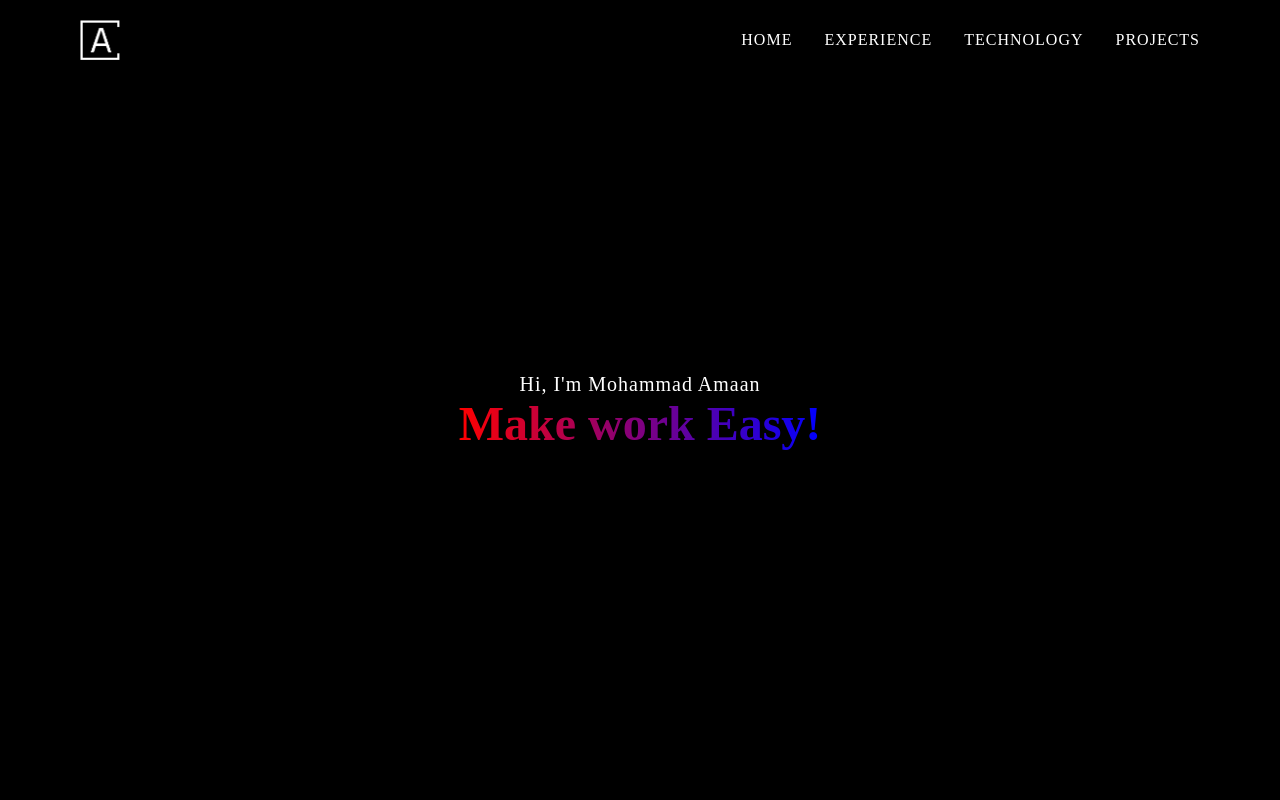
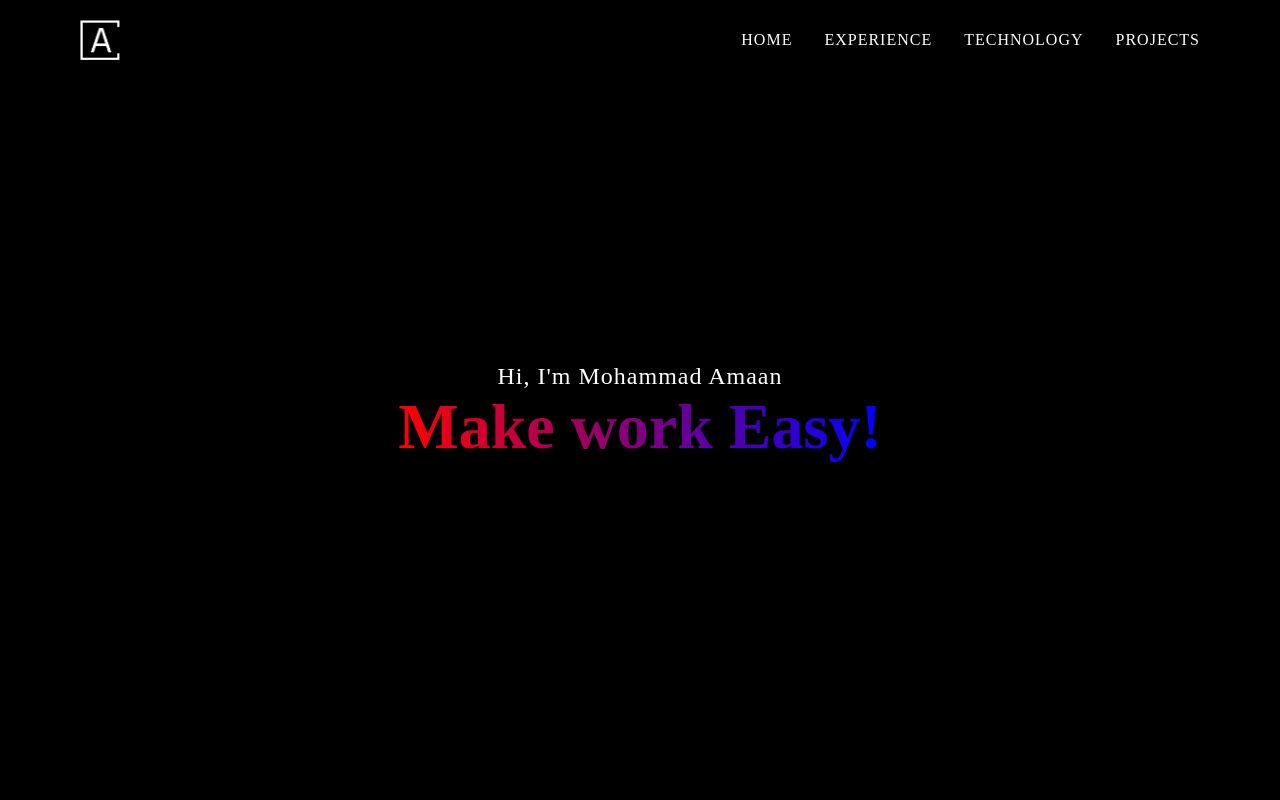
Before and after one commit to WebGrasper/my_portfolio, a Next.js app: page / in a window 1280 px wide. Shown: the top 800 px of the page. Built offline with nearby package versions, Linux system fonts and the light colour scheme; a web font is replaced by a local one.

Commit message:
fix minor issues

```diff
--- a/styles/Home.module.css
+++ b/styles/Home.module.css
@@ -26,7 +26,7 @@
 
 .name {
   color: white;
-  font-size: 1.25rem;
+  font-size: 1.5rem;
 }
 
 .animatedText {
@@ -34,9 +34,9 @@
   background-clip: text;
   -webkit-background-clip: text;
   color: transparent;
-  font-size: 3rem;
+  font-size: 4rem;
   font-weight: 800;
-  height: 4rem;
+  height: 5rem;
   letter-spacing: 0;
 }
 
@@ -47,6 +47,8 @@
   align-items: center;
 }
 
+/* (start)  animation on section 2 */
+
 .section2 span {
   color: rgba(255, 255, 255, 0.1);
   background-clip: text;
@@ -55,7 +57,7 @@
   background-repeat: no-repeat;
   background-image: linear-gradient(90deg, white, white);
   animation: scroll-reveal linear forwards;
-  animation-timeline: view(y);
+  animation-timeline: view();
 }
 
 .section2 p span {
@@ -69,10 +71,15 @@
 }
 
 @keyframes scroll-reveal {
+  from {
+    background-size: 0% 100%;
+  }
   to {
     background-size: 100% 100%;
   }
 }
+
+/* (end)  animation on section 2 */
 
 .section2 {
   display: flex;
@@ -101,11 +108,6 @@
   margin-bottom: 0.5rem;
 }
 
-/* .section1Container2CompanyDate,
-.section1Container2CompanyName {
-  opacity: 75%;
-} */
-
 .section1Container2Role,
 .section1Container2CompanyDate,
 .section1Container2CompanyName {
@@ -119,6 +121,8 @@
   flex-direction: column;
   padding: 2rem 0;
 }
+
+/* (start)  animation on section 3 */
 
 .section3 span {
   color: rgba(255, 255, 255, 0.1);
@@ -158,6 +162,8 @@
   }
 }
 
+/* (end)  animation on section 3 */
+
 .section3Heading {
   font-size: 3rem;
   font-weight: 800;
@@ -193,6 +199,8 @@
   padding: 2rem 0;
 }
 
+/* (start)  animation on section 4 */
+
 .section4 span {
   color: white;
   font-size: 3rem;
@@ -213,14 +221,6 @@
   to {
     background-size: 100% 100%;
   }
-}
-
-.section4Container {
-  display: flex;
-  flex-wrap: wrap;
-  column-gap: 1rem;
-  justify-content: center;
-  padding: 3rem 0.5rem;
 }
 
 .section4ProjectContainer {
@@ -254,8 +254,26 @@
 }
 
 .section4ProjectContainer:not(.expanded) {
-  filter: blur(1px);
+  background: rgba(255, 255, 255, 0.1);
+  backdrop-filter: blur(18px);
+  -webkit-backdrop-filter: blur(18px);
+  border-radius: 10px;
+  border: 1px solid rgba(255, 255, 255, 0.18);
   transition: all 0.6s ease;
+}
+
+.section4ProjectContainer:not(.expanded) .projectDescription{
+  color: transparent;
+}
+
+/* (end)  animation on section 4 */
+
+.section4Container {
+  display: flex;
+  flex-wrap: wrap;
+  column-gap: 1rem;
+  justify-content: center;
+  padding: 3rem 0.5rem;
 }
 
 .projectName {
@@ -370,7 +388,7 @@
     width: 50px;
     height: 50px;
   }
-/* (start) Animation view for section 3 */
+  /* (start) Animation view for section 3 */
   .section3 span {
     animation-range-start: cover 7%;
     animation-range-end: cover 20%;
@@ -404,7 +422,8 @@
     overflow: visible;
   }
 
-  .section4ProjectContainer.expanded, .section4ProjectContainer:not(.expanded) {
+  .section4ProjectContainer.expanded,
+  .section4ProjectContainer:not(.expanded) {
     flex: auto;
     overflow: visible;
     width: 100%;
```
